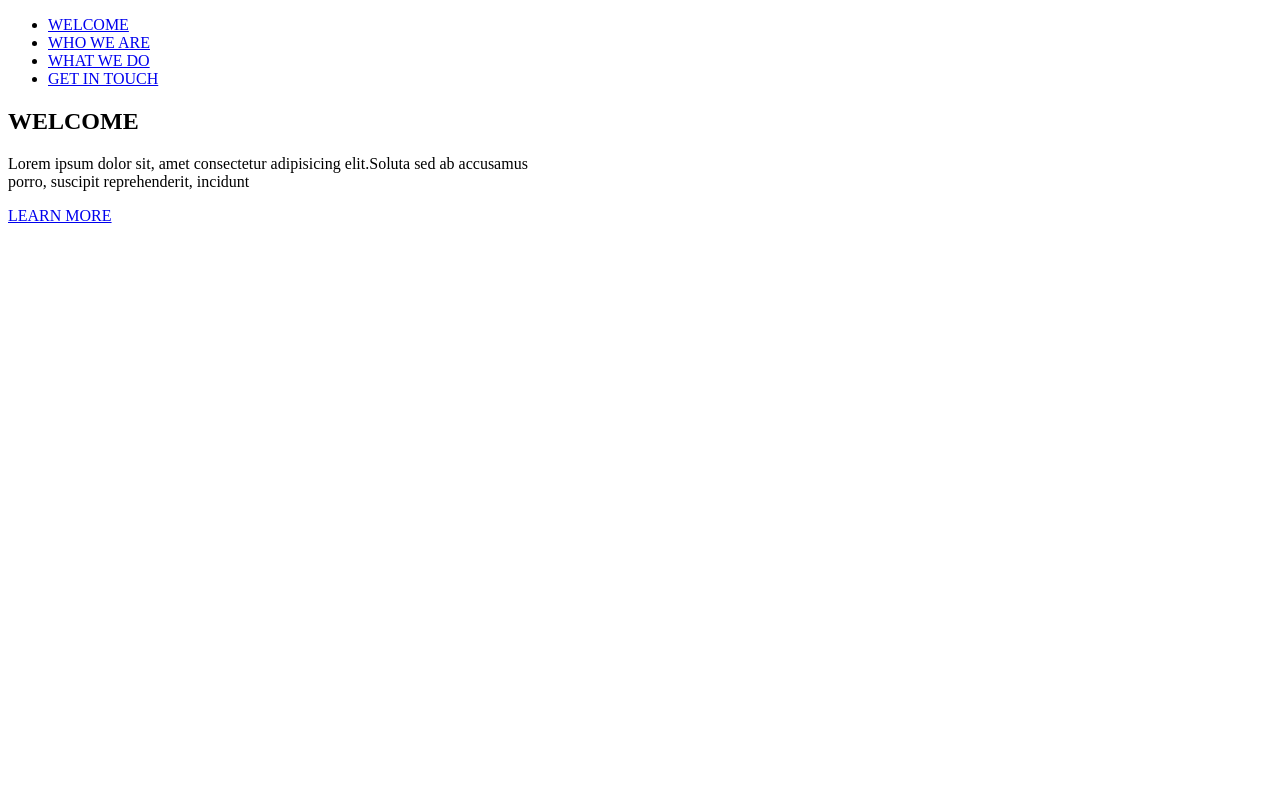
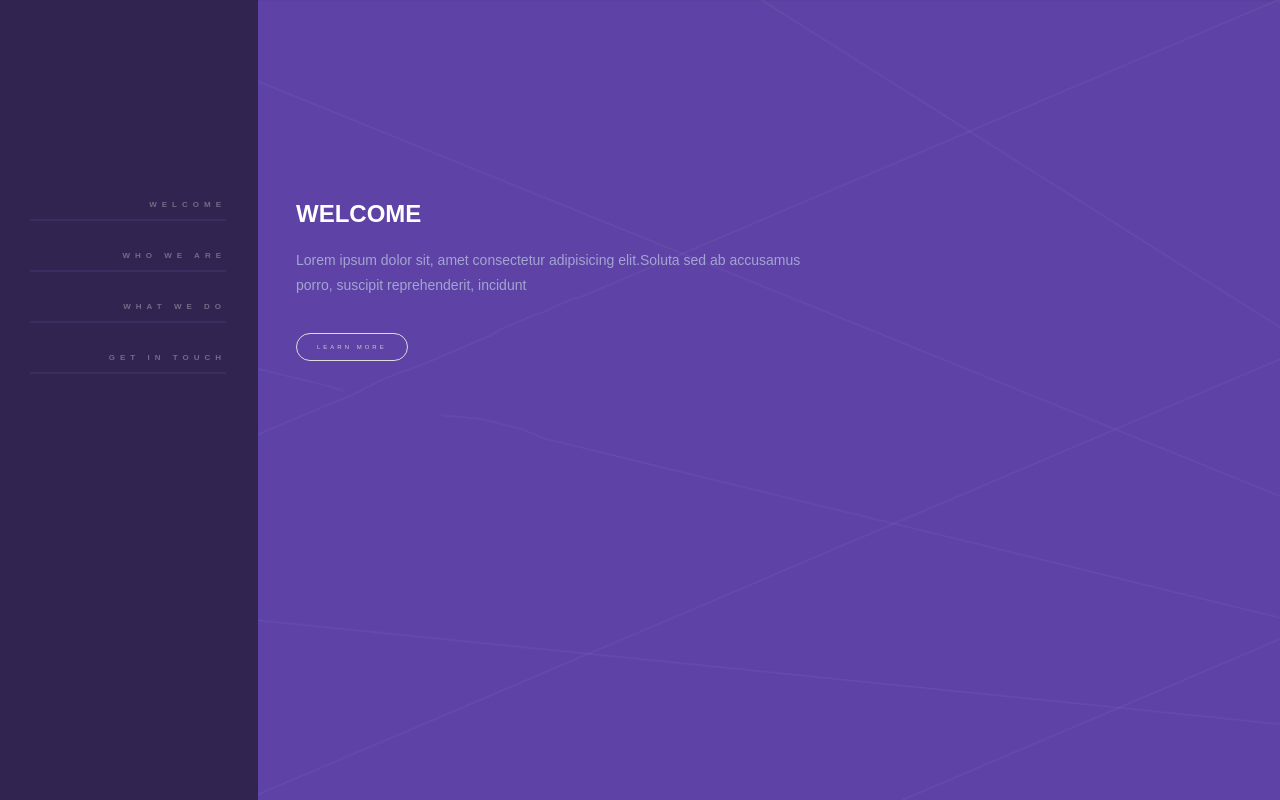
Before and after one commit to asieefkabir/hyperbola, a plain HTML site: page welcome.html in a window 1280 px wide. Drawn offline with Linux system fonts and the light colour scheme.

Commit message:
css fixed

```diff
--- a/welcome.html
+++ b/welcome.html
@@ -4,7 +4,7 @@
   <meta charset="UTF-8">
   <meta http-equiv="X-UA-Compatible" content="IE=edge">
   <meta name="viewport" content="width=device-width, initial-scale=1.0">
-  <link rel="stylesheet" type="text/css"href="style.css">
+  <link rel="stylesheet" type="text/css"href="/css/style.css">
   <title>HTML Layout Design new</title>
 </head>
 <body>
```
Also changed, not shown: getintouch.html (+1 -1 lines), whatwedo.html (+1 -1 lines), whoweare.html (+1 -1 lines).
